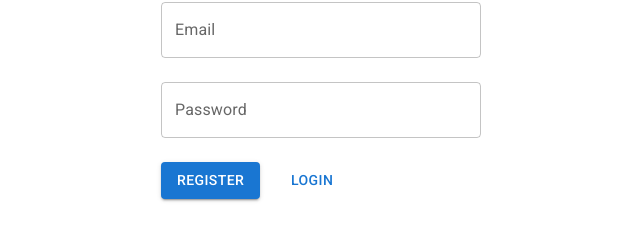
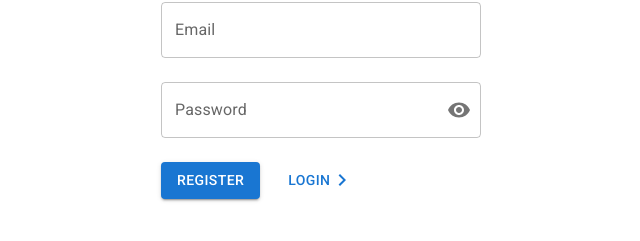
Before and after one commit to mantranit/boilerplate-redux-toolkit, a React (Create React App) app: page /register in a window 1280 px wide. Shown: the part 223-464 px from the top of the page, without its empty margins (319-959 px from the left). Built offline with nearby package versions, Linux system fonts and the light colour scheme.

Commit message:
register

```diff
--- a/src/app/pages/Bet/index.tsx
+++ b/src/app/pages/Bet/index.tsx
@@ -271,7 +271,7 @@ const Bet = (props: Props) => {
             {hasHistory(deposits) && (
               <Button
                 variant={isFull ? "contained" : "outlined"}
-                onClick={() => setFull(!isFull)}
+                onClick={() => setFull((isFull) => !isFull)}
               >
                 Toggle history
               </Button>
--- a/src/app/pages/Leaderboard/index.tsx
+++ b/src/app/pages/Leaderboard/index.tsx
@@ -177,7 +177,7 @@ const Leaderboard = (props: Props) => {
             {hasHistory(deposits) && (
               <Button
                 variant={isFull ? "contained" : "outlined"}
-                onClick={() => setFull(!isFull)}
+                onClick={() => setFull((isFull) => !isFull)}
               >
                 Toggle history
               </Button>
--- a/src/app/pages/Login/index.tsx
+++ b/src/app/pages/Login/index.tsx
@@ -12,6 +12,8 @@ import { setRole, setUserCredential } from "../../../redux/authSlice";
 import { toast } from "react-toastify";
 import { useNavigate } from "react-router-dom";
 import { jwtDecode } from "jwt-decode";
+import { NavigateNext } from "@mui/icons-material";
+import { Link } from "@mui/material";
 
 type Props = {};
 
@@ -76,7 +78,9 @@ const Login = (props: Props) => {
             <Button type="submit" variant="contained">
               Login
             </Button>
-            <Button onClick={() => navigate("/register")}>Register</Button>
+            <Button component={Link} href="/register">
+              Register <NavigateNext />
+            </Button>
           </div>
         </div>
       </form>
--- a/src/app/pages/Register/index.tsx
+++ b/src/app/pages/Register/index.tsx
@@ -1,4 +1,4 @@
-import React from "react";
+import React, { useState } from "react";
 import TextField from "../../components/TextField";
 import {
   createUserWithEmailAndPassword,
@@ -15,6 +15,8 @@ import Button from "../../components/Button";
 import { jwtDecode } from "jwt-decode";
 import { useFirebaseApp } from "../../contexts/FirebaseProvider";
 import { doc, getFirestore, setDoc } from "firebase/firestore";
+import { IconButton, InputAdornment, Link } from "@mui/material";
+import { NavigateNext, Visibility, VisibilityOff } from "@mui/icons-material";
 
 type Props = {};
 
@@ -23,6 +25,14 @@ const Register = (props: Props) => {
   const db = getFirestore(app);
   const navigate = useNavigate();
   const dispatch = useAppDispatch();
+  const [showPassword, setShowPassword] = useState(false);
+
+  const handleClickShowPassword = () => setShowPassword((show) => !show);
+  const handleMouseDownPassword = (
+    event: React.MouseEvent<HTMLButtonElement>
+  ) => {
+    event.preventDefault();
+  };
   const { control, handleSubmit } = useForm({
     defaultValues: {
       email: "",
@@ -89,15 +99,31 @@ const Register = (props: Props) => {
             rules={{
               required: "This field is required.",
             }}
-            type="password"
+            type={showPassword ? "text" : "password"}
             name="password"
             label="Password"
+            InputProps={{
+              endAdornment: (
+                <InputAdornment position="end">
+                  <IconButton
+                    aria-label="toggle password visibility"
+                    onClick={handleClickShowPassword}
+                    onMouseDown={handleMouseDownPassword}
+                    edge="end"
+                  >
+                    {showPassword ? <VisibilityOff /> : <Visibility />}
+                  </IconButton>
+                </InputAdornment>
+              ),
+            }}
           />
           <div className="flex gap-5">
             <Button type="submit" variant="contained">
               Register
             </Button>
-            <Button onClick={() => navigate("/login")}>Login</Button>
+            <Button component={Link} href="/login">
+              Login <NavigateNext />
+            </Button>
           </div>
         </div>
       </form>
--- a/src/app/pages/Tracking/index.tsx
+++ b/src/app/pages/Tracking/index.tsx
@@ -193,7 +193,7 @@ const Tracking = ({ isLeaderboard = false }: Props) => {
             {hasHistory(deposits) && (
               <Button
                 variant={isFull ? "contained" : "outlined"}
-                onClick={() => setFull(!isFull)}
+                onClick={() => setFull((isFull) => !isFull)}
               >
                 Toggle history
               </Button>
```
